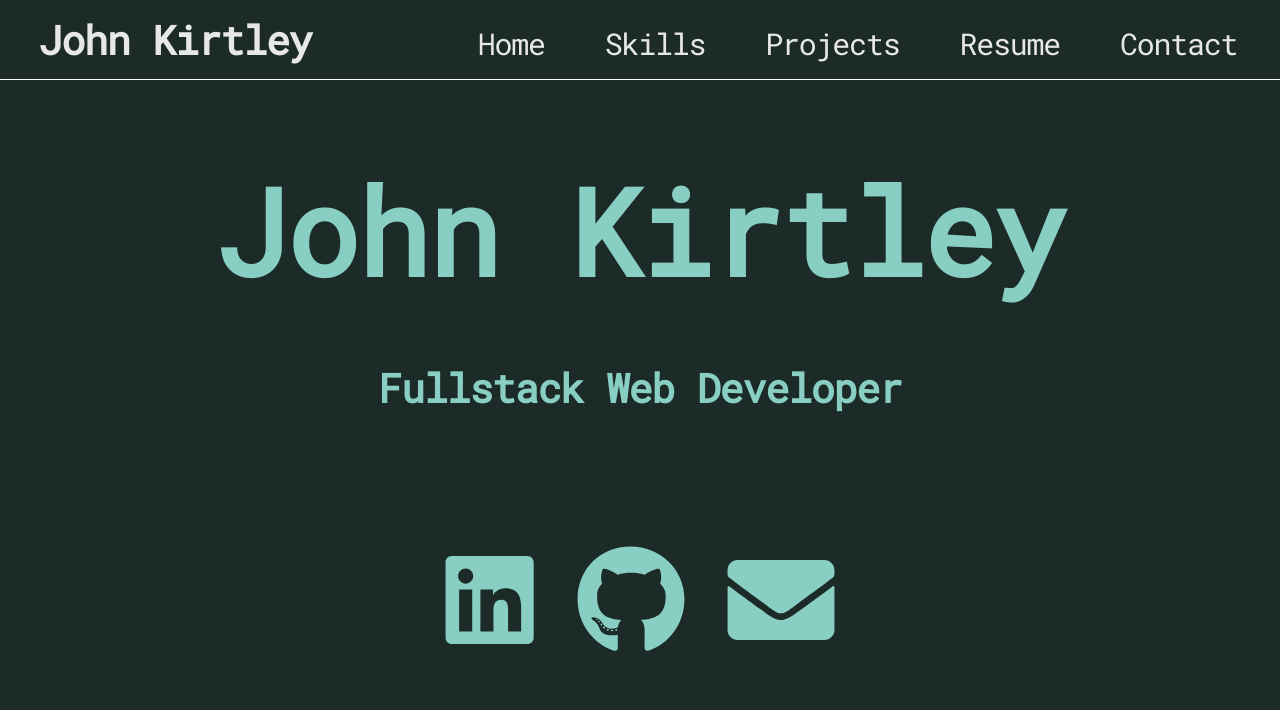
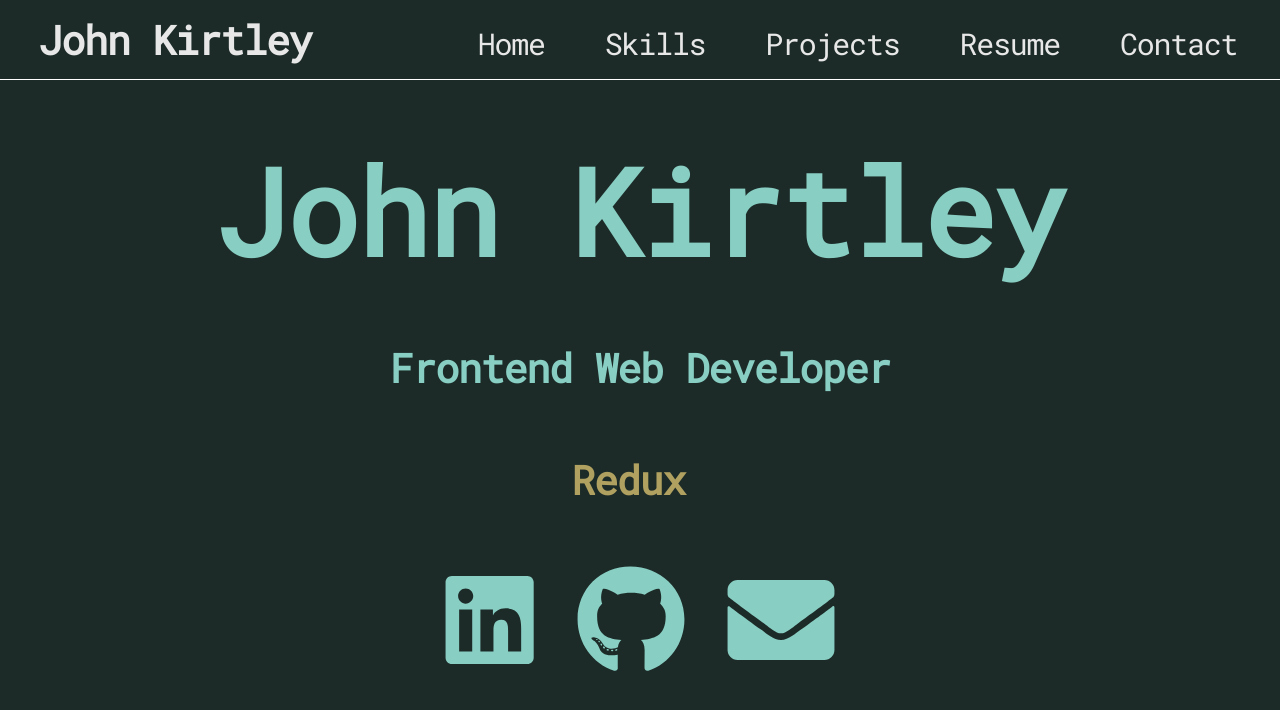
Before and after one commit to johnkirtley/react-portfolio, a React (Create React App) app: page / in a window 1280 px wide. Shown: the top 710 px of the page. Built offline with nearby package versions, Linux system fonts and the light colour scheme.

Commit message:
Finished styling home page

```diff
--- a/package.json
+++ b/package.json
@@ -10,11 +10,13 @@
     "@testing-library/jest-dom": "^4.2.4",
     "@testing-library/react": "^9.3.2",
     "@testing-library/user-event": "^7.1.2",
+    "gsap": "^3.1.1",
     "node-sass": "^4.13.1",
     "react": "^16.12.0",
     "react-dom": "^16.12.0",
     "react-router-dom": "^5.1.2",
-    "react-scripts": "3.3.1"
+    "react-scripts": "3.3.1",
+    "typewriter-effect": "^2.12.2"
   },
   "scripts": {
     "start": "react-scripts start",
--- a/src/components/home.js
+++ b/src/components/home.js
@@ -1,6 +1,8 @@
 import React from 'react'
 import { FontAwesomeIcon } from '@fortawesome/react-fontawesome';
 import { faEnvelope } from '@fortawesome/free-solid-svg-icons'
+import Typewriter from 'typewriter-effect';
+
 
 
 
@@ -9,14 +11,20 @@ const Home = () => {
         <div className="home-container">
             <div>
                 <h2 className="home-name">John Kirtley</h2>
-                <h3 className="fullstack-dev">Fullstack Web Developer</h3>
+                <h3 className="fullstack-dev">Frontend Web Developer</h3>
             </div>
+            <Typewriter
+                options={{
+                    strings: ['React', 'Redux', 'JavaScript', 'SQL', 'HTML/CSS', 'Less', 'Sass', 'Git'],
+                    autoStart: true,
+                    loop: true,
+                    delay: 'natural',
+                }}
+            />
             <div className="social-icons">
                 <a href="https://linkedin.com/in/johnkirtley16" target="_blank" rel="noopener noreferrer"><FontAwesomeIcon icon={['fab', 'linkedin']} className="linkedin" /></a>
                 <a href="https://github.com/johnkirtley" target="_blank" rel="noopener noreferrer"><FontAwesomeIcon icon={['fab', 'github']} className="github" /></a>
                 <a href="mailto:kirtleyj16@gmail.com" target="_blank" rel="noopener noreferrer"><FontAwesomeIcon icon={faEnvelope} className="email" /></a>
-
-
             </div>
         </div>
     )
--- a/src/sass/home.scss
+++ b/src/sass/home.scss
@@ -15,8 +15,16 @@
     .fullstack-dev {
         text-align: center;
         font-size: 4rem;
-        padding-bottom: 10%;
+        padding-bottom: 7%;
         color: $complement-green;
+    }
+
+    .Typewriter {
+        @extend .fullstack-dev;
+        color: #b0a160;
+        padding-bottom: 1%;
+        font-weight: bold;
+        font-size: 4rem;
     }
 
     .social-icons {
--- a/src/sass/variables.scss
+++ b/src/sass/variables.scss
@@ -1,4 +1,3 @@
-$grey: #434e52;
 $main-green: #1c2b28;
 $complement-green: #88cec3;
 $main-font: 'Roboto Mono';
```
Also changed, not shown: 2 other files (tests, documents, lock files or other folders).
